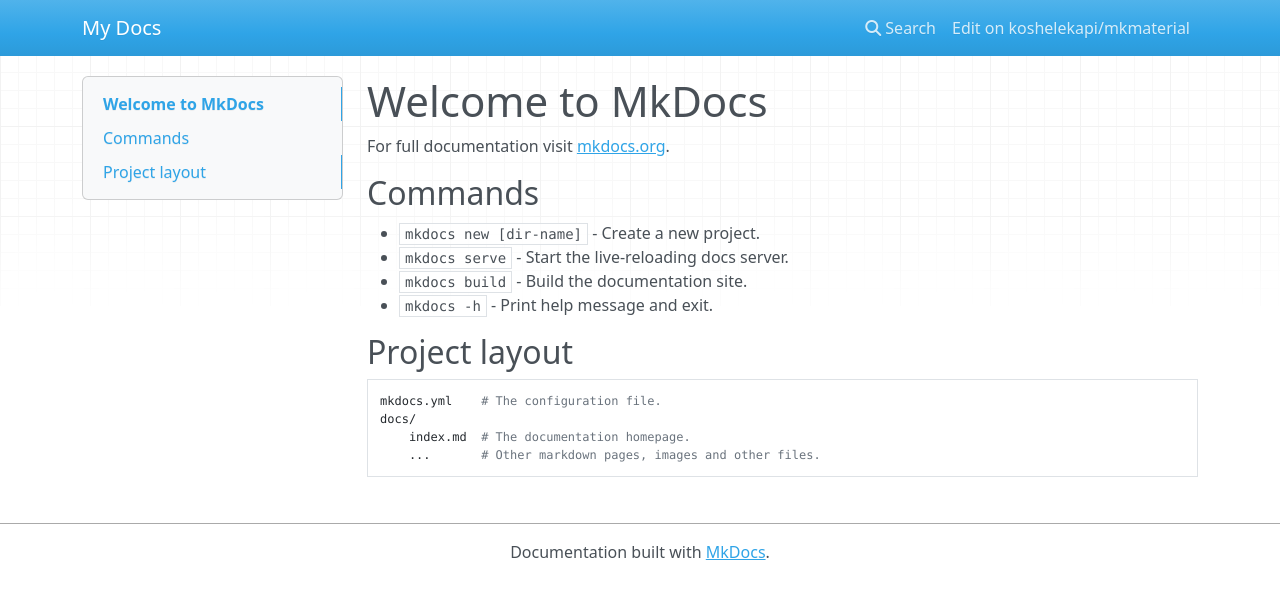
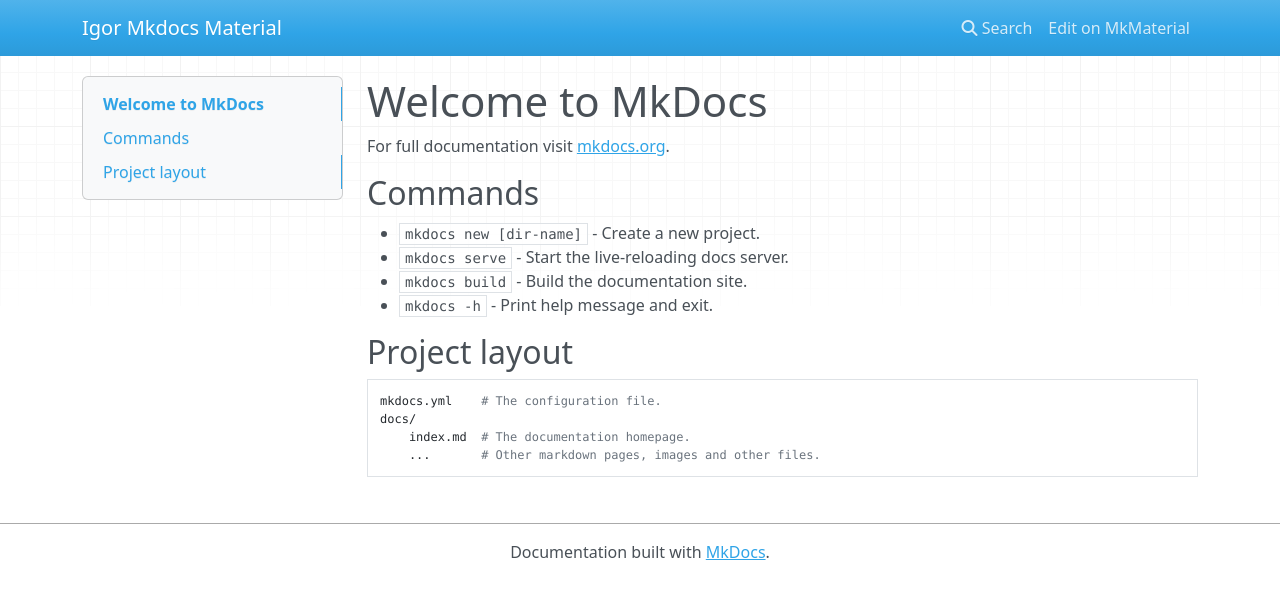
Before and after one commit to koshelekapi/mkmaterial, an MkDocs documentation site: the page built from docs/index.md, in a window 1280 px wide. Shown: the top 599 px of the page. Built offline with MkDocs 1.6.1, drawn with Linux system fonts in a browser that asks for light colours; nearby versions of some CDN libraries; a script that is not in the unit is left out.

```diff
--- a/mkdocs.yml
+++ b/mkdocs.yml
@@ -1,16 +1,16 @@
-site_name: My Docs
+site_name: Igor Mkdocs Material
 site_url: https://koshelekapi.github.io/mkmaterial/
 repo_url: https://github.com/koshelekapi/mkmaterial
-repo_name: koshelekapi/mkmaterial
-edit_uri: docs
-
+repo_name: MkMaterial
+edit_uri: edit/master/docs
+theme:
+  name: mkdocs
+  locale: en
+  highlightjs: true
+  hljs_languages:
+      - javascript
+      - html
+      - xml
+  navigation_depth: 4
 nav:
-  - First page: developers-en/mainpage_en.md
-
-markdown_extensions:
-  - admonition
-  - pymdownx.details
-  - pymdownx.superfences
-
-extra:
-  homepage: index.md
+  - First Page: '/developers-en/mainpage_en.md'
```
